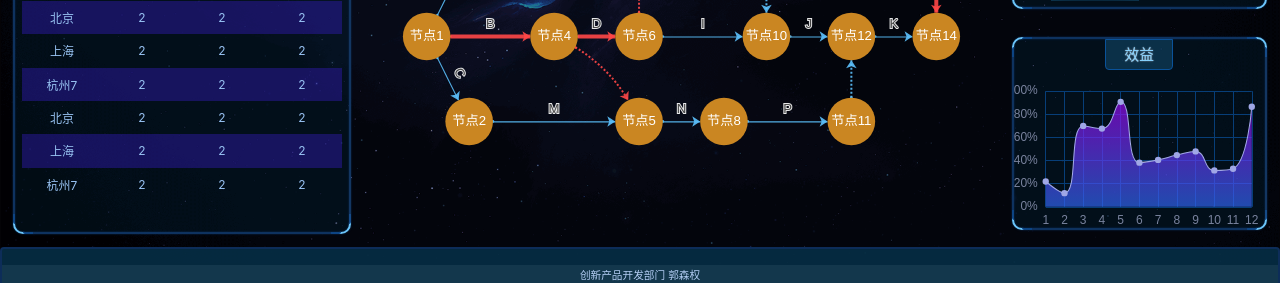
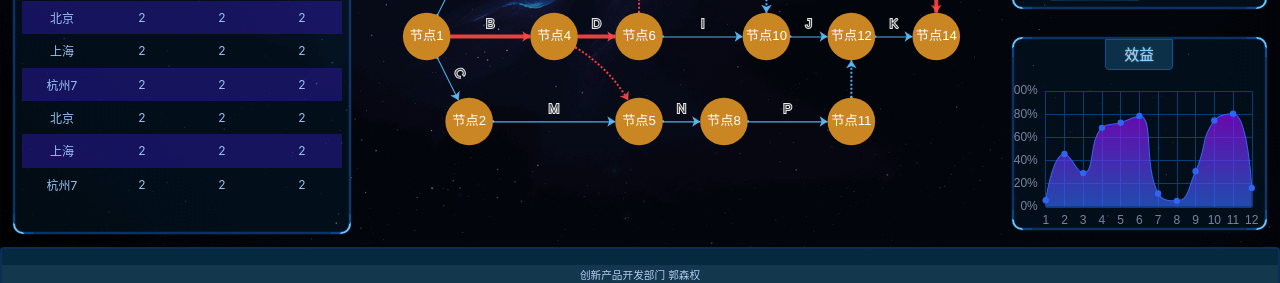
Before and after one commit to GSemir0418/supaps-bs, a React (Create React App) app: page / in a window 1280 px wide. Shown: the part 495-778 px from the top of the page. Built offline with nearby package versions, Linux system fonts and the light colour scheme; no server answers.

Commit message:
修改一些细节

```diff
--- a/src/components/Benefit/LineChart.jsx
+++ b/src/components/Benefit/LineChart.jsx
@@ -44,7 +44,7 @@ export default function LineChart () {
           symbol: 'circle',
           symbolSize: px(12),
           itemStyle: {
-            color: '#a0a7e6'
+            color: '#2f65f0'
           },
           lineStyle: { width: px(2) },
           areaStyle: {
@@ -77,7 +77,7 @@ export default function LineChart () {
         { month: '12', value: Math.random() }
       ]
       renderMyChart(newData)
-    }, 2000)
+    }, 1500)
   }, [])
   //初始化数据
   useEffect(() => {
```
